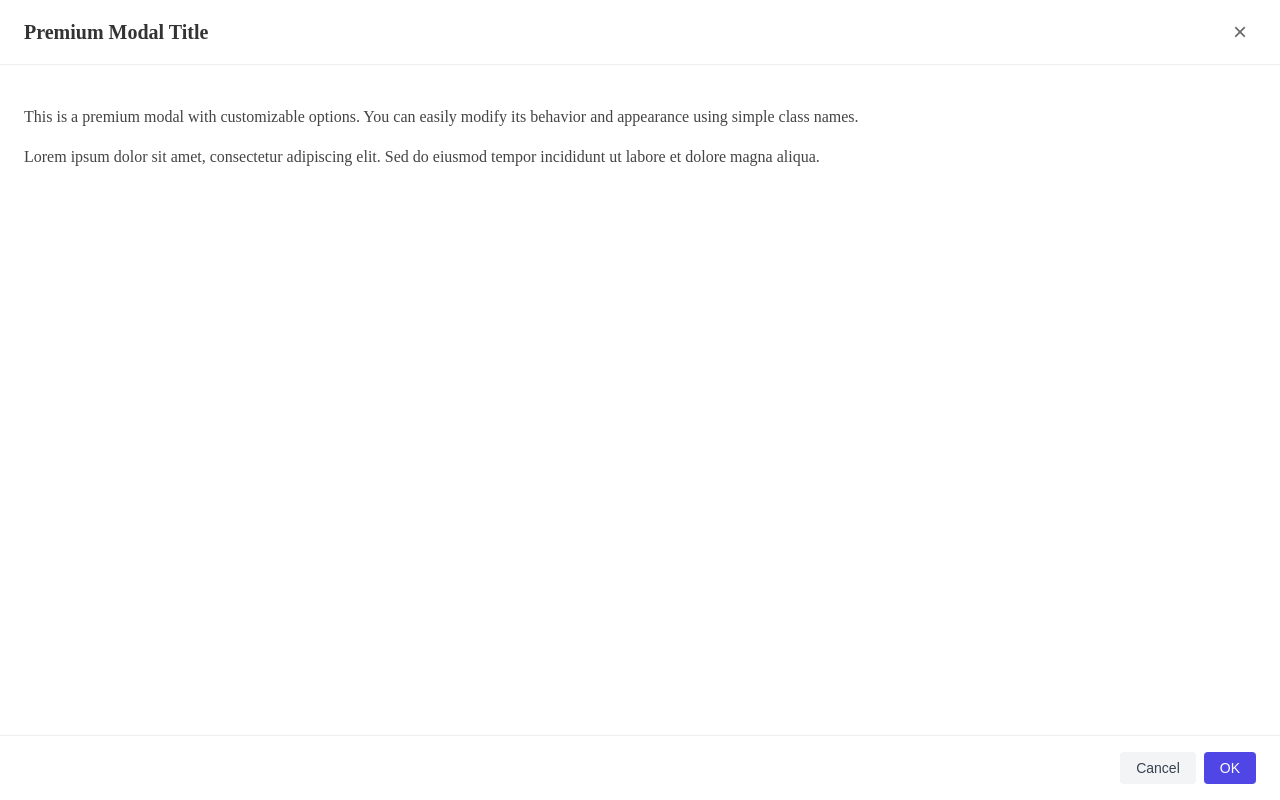
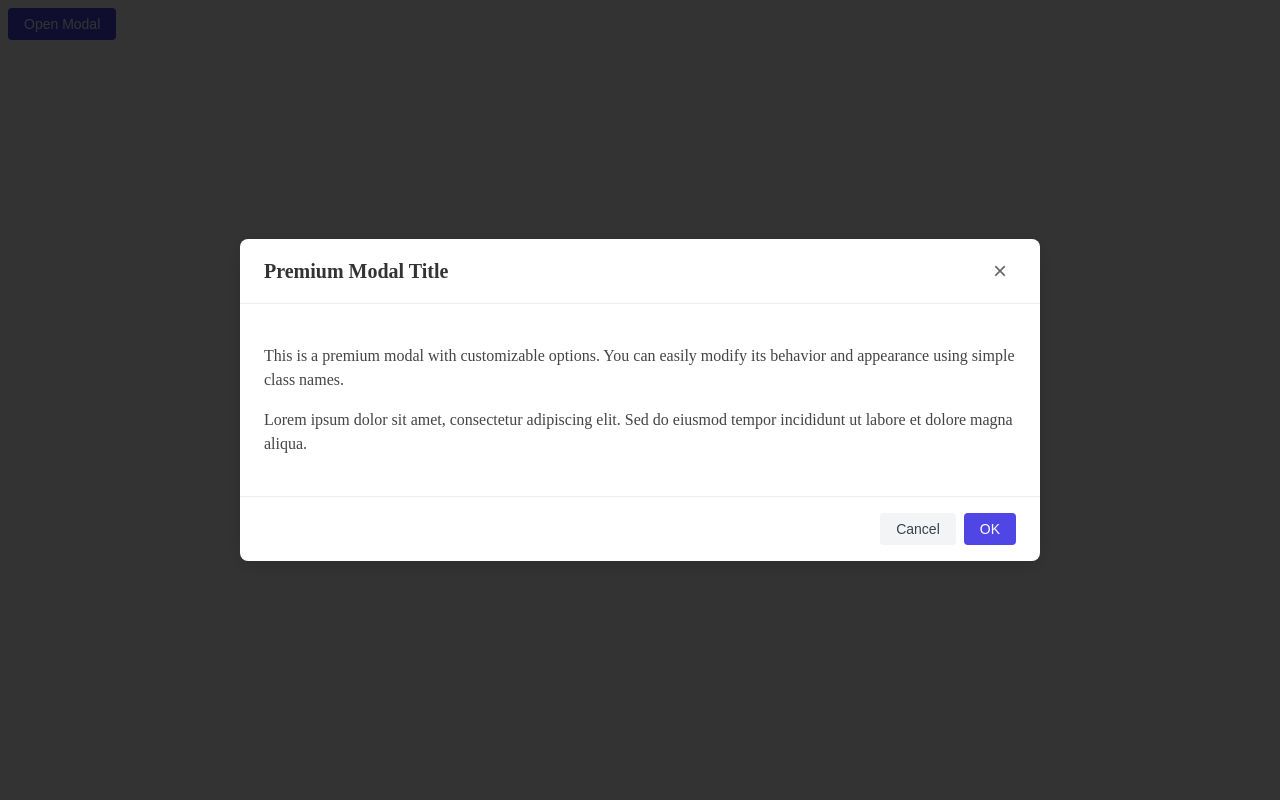
Before and after one commit to MySelfMudasir/HTML-CSS-Popup-Model-Custom-Library, a plain HTML site: page index.html in a window 1280 px wide. Both pictures are taken after a click on the button "Open Modal". Drawn offline with Linux system fonts and the light colour scheme.

Commit message:
Update (06/03/2025)

```diff
--- a/index.html
+++ b/index.html
@@ -39,7 +39,7 @@
         - no-backdrop-close : Disables closing on backdrop click
     -->
 
-    <div id="myModal" class="modal zoom modal-full modal-center">
+    <div id="myModal" class="modal zoom modal-lg">
         <div class="modal-backdrop modal-backdrop-black"></div>
         <div class="modal-content">
             <div class="modal-header">
```
Also changed, not shown: 1 other file.
